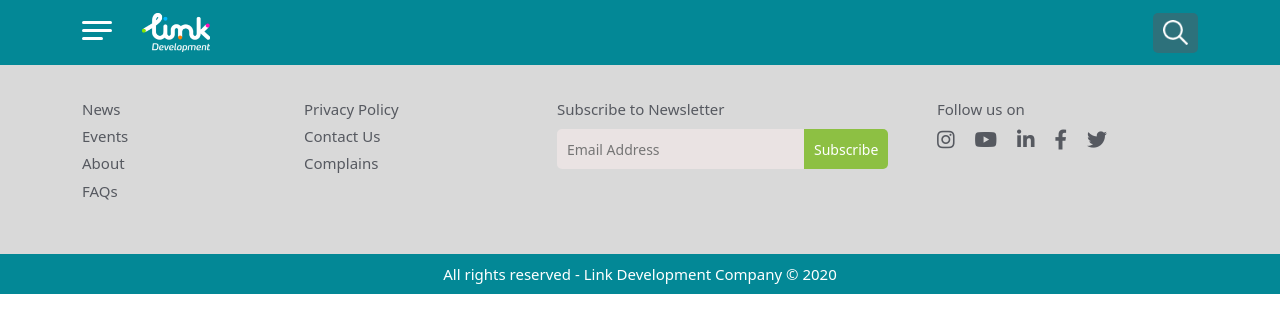
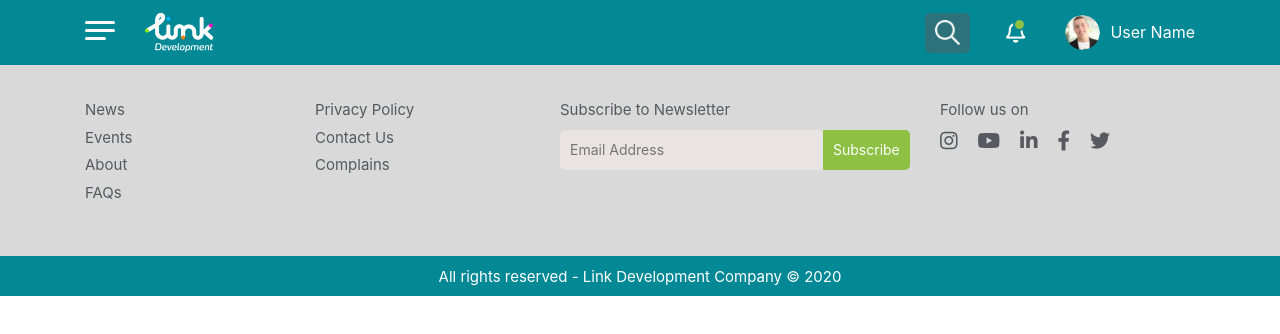
Before and after one commit to hussienkamalelden/linktask, a React (Create React App) app: page / in a window 1280 px wide. Shown: the top 334 px of the page. Built offline with nearby package versions, Linux system fonts and the light colour scheme.

Commit message:
finished third phase in navbar (notifications)

```diff
--- a/package.json
+++ b/package.json
@@ -7,9 +7,10 @@
     "@testing-library/jest-dom": "^5.13.0",
     "@testing-library/react": "^11.2.7",
     "@testing-library/user-event": "^12.8.3",
-    "bootstrap": "^5.0.1",
+    "bootstrap": "^4.6.0",
     "node-sass": "^6.0.0",
     "react": "^17.0.2",
+    "react-bootstrap": "^1.6.1",
     "react-dom": "^17.0.2",
     "react-router-dom": "^5.2.0",
     "react-scripts": "4.0.3",
--- a/src/assets/styles/variables.scss
+++ b/src/assets/styles/variables.scss
@@ -15,5 +15,6 @@ $seventhColor: #d9d9d9;
 $eighthColor: #eae3e3;
 $ninthColor: #288da2;
 $tenthColor: #2d717b;
+$eleventhColor: #b2b2b2;
 $regular-box-shadow: 0 0 10px #eae5ee;
 $transition-200ms: all 0.2s ease-in-out;
--- a/src/shared_components/navbar_component/navbar.jsx
+++ b/src/shared_components/navbar_component/navbar.jsx
@@ -2,7 +2,7 @@ import React, { Component } from 'react';
 import "./navbar_style.scss"
 import logo from "../../assets/images/logo.png"
 import profile_pic from "../../assets/images/profile_pic.png"
-
+import { Dropdown } from "react-bootstrap"
 
 class Navbar extends Component {
     state = {}
@@ -45,6 +45,30 @@ class Navbar extends Component {
                                         <input className="search inputs" type="search" name="search" placeholder="Search" required />
                                     </form>
                                     {/* End Search Section */}
+                                    {/* Start Notifications Section */}
+                                    <Dropdown className="notif-dropdown">
+                                        <Dropdown.Toggle className="notif-dropdown-toggle" id="dropdown-basic">
+                                            <div className="notif-dropdown-icon-active"></div>
+                                            <i className="notif-dropdown-icon far fa-bell"></i>
+                                        </Dropdown.Toggle>
+                                        <Dropdown.Menu className="notif-dropdown-menu">
+                                            <span className="notif-dropdown-title">Recent Notifications</span>
+                                            <Dropdown.Item className="notif-drop-item" href="#/action-1">You have an upcoming appointment today! <span className="notif-item-highlight">Check-in Now</span></Dropdown.Item>
+                                            <Dropdown.Divider />
+                                            <Dropdown.Item className="notif-drop-item" href="#/action-2">Rate your last service appointment</Dropdown.Item>
+                                            <Dropdown.Divider />
+                                            <Dropdown.Item className="notif-drop-item" href="#/action-3">Your payment request has been approved</Dropdown.Item>
+                                            <Dropdown.Divider />
+                                            <Dropdown.Item className="notif-drop-item notif-drop-item-all" href="#/action-3">All Notifications<span className="arrow-right"></span></Dropdown.Item>
+                                        </Dropdown.Menu>
+                                    </Dropdown>
+                                    {/* End Notifications Section */}
+                                    {/* Start User Account Section */}
+                                    <div className="main-user-acc">
+                                        <img className="profile-pic" src={profile_pic} alt="user image" />
+                                        <span className="username">User Name</span>
+                                    </div>
+                                    {/* End User Account Section */}
                                 </section>
                             </div>
                             <section className="dropdown-slide">
--- a/src/shared_components/navbar_component/navbar_style.scss
+++ b/src/shared_components/navbar_component/navbar_style.scss
@@ -1,6 +1,7 @@
 @import "../../assets/styles/placeholders.scss";
 @import "./menu_icon.css";
-@import "./search_bar.scss";
+@import "./main_search_bar.scss";
+@import "./user_account.scss";
 
 .nav-holder {
     position: relative;
@@ -25,6 +26,115 @@
             }
             .nav-right {
                 margin: 0 0 0 auto;
+                display: flex;
+                // Start Notifications //
+                .notif-dropdown {
+                    margin: 0 1.5rem;
+                    .notif-dropdown-toggle {
+                        position: relative;
+                        background-color: transparent;
+                        border: none;
+                        box-shadow: none;
+                        height: 40px;
+                        .notif-dropdown-icon-active {
+                            position: absolute;
+                            height: 13px;
+                            width: 13px;
+                            top: 5px;
+                            right: 15px;
+                            border: 2px solid $primaryColor;
+                            border-radius: 50%;
+                            background-color: $firstColor;
+                        }
+                        .notif-dropdown-icon {
+                            font-size: 22px;
+                            line-height: 1.2;
+                        }
+                        &:hover {
+                            background-color: $firstColor;
+                            .notif-dropdown-icon-active {
+                                border-color: $firstColor;
+                                background-color: $whiteColor;
+                            }
+                        }
+                        &::after {
+                            border: none;
+                        }
+                    }
+                    .notif-dropdown-menu {
+                        width: 270px;
+                        .notif-dropdown-title {
+                            color: $eleventhColor;
+                            font-size: 13px;
+                            font-weight: 500;
+                            padding: 0 10px;
+                            margin-bottom: 0.3rem;
+                            display: block;
+                        }
+                        .notif-drop-item {
+                            white-space: normal;
+                            padding: 0 10px;
+                            font-size: 15px;
+                            .notif-item-highlight {
+                                color: $firstColorHover;
+                            }
+                            &:hover {
+                                background-color: transparent;
+                            }
+                        }
+                        .notif-drop-item-all {
+                            position: relative;
+                            color: $firstColorHover;
+                            text-align: center;
+                            font-weight: 500;
+                            transition: $transition-200ms;
+                            .arrow-right {
+                                position: absolute;
+                                margin-left: 10px;
+                                &:after {
+                                    content: "";
+                                    display: inline-block;
+                                    width: 0;
+                                    height: 0;
+                                    border-left: 5px solid $firstColorHover;
+                                    border-top: 5px solid transparent;
+                                    border-bottom: 5px solid transparent;
+                                    vertical-align: middle;
+                                }
+                                &:before {
+                                    width: 15px;
+                                    height: 2px;
+                                    background: $firstColorHover;
+                                    content: "";
+                                    display: inline-block;
+                                    vertical-align: middle;
+                                    transition: $transition-200ms;
+                                }
+                            }
+                            &:hover {
+                                color: $primaryColor;
+                                .arrow-right {
+                                    &:after {
+                                        border-left-color: $primaryColor;
+                                    }
+                                    &:before {
+                                        background: $primaryColor;
+                                        width: 20px;
+                                    }
+                                }
+                            }
+                        }
+                    }
+                }
+                // End Notifications //
+                // Start Main User Account //
+                .main-user-acc {
+                    @extend .user-acc;
+                    @include flex(start, start, row, wrap);
+                    padding: 0;
+                    margin-top: 2px;
+                }
+                // End Main User Account //
             }
         }
         // Start Dropdown //
@@ -151,25 +261,25 @@
                     position: absolute;
                     left: 0;
                     bottom: 0;
-                    .user-acc {
-                        display: none;
-                        padding: 0 1rem 1rem;
-                        .profile-pic {
-                            border-radius: 50%;
-                            height: 35px;
-                            width: 35px;
-                        }
-                        .username {
-                            color: $whiteColor;
-                            margin-left: 10px;
-                            white-space: nowrap;
-                            overflow: hidden;
-                            text-overflow: ellipsis;
-                            max-width: 110px;
-                            display: inline-block;
-                            margin-top: 5px;
-                        }
-                    }
+                    // .user-acc {
+                    //     display: none;
+                    //     padding: 0 1rem 1rem;
+                    //     .profile-pic {
+                    //         border-radius: 50%;
+                    //         height: 35px;
+                    //         width: 35px;
+                    //     }
+                    //     .username {
+                    //         color: $whiteColor;
+                    //         margin-left: 10px;
+                    //         white-space: nowrap;
+                    //         overflow: hidden;
+                    //         text-overflow: ellipsis;
+                    //         max-width: 110px;
+                    //         display: inline-block;
+                    //         margin-top: 5px;
+                    //     }
+                    // }
                     .nav-dropdown-bottom-ul {
                         padding: 0 1rem;
                     }
@@ -189,7 +299,8 @@
         .navbar {
             .holder {
                 .nav-right {
-                    .main-search-box {
+                    .main-search-box,
+                    .main-user-acc {
                         display: none;
                     }
                 }
--- /dev/null
+++ b/src/shared_components/navbar_component/user_account.scss
@@ -0,0 +1,19 @@
+.user-acc {
+    display: none;
+    padding: 0 1rem 1rem;
+    .profile-pic {
+        border-radius: 50%;
+        height: 35px;
+        width: 35px;
+    }
+    .username {
+        color: $whiteColor;
+        margin-left: 10px;
+        white-space: nowrap;
+        overflow: hidden;
+        text-overflow: ellipsis;
+        max-width: 110px;
+        display: inline-block;
+        margin-top: 5px;
+    }
+}
```
Also changed, not shown: src/shared_components/navbar_component/main_search_bar.scss (renamed from src/shared_components/navbar_component/search_bar.scss), 1 other file (tests, documents, lock files or other folders).
